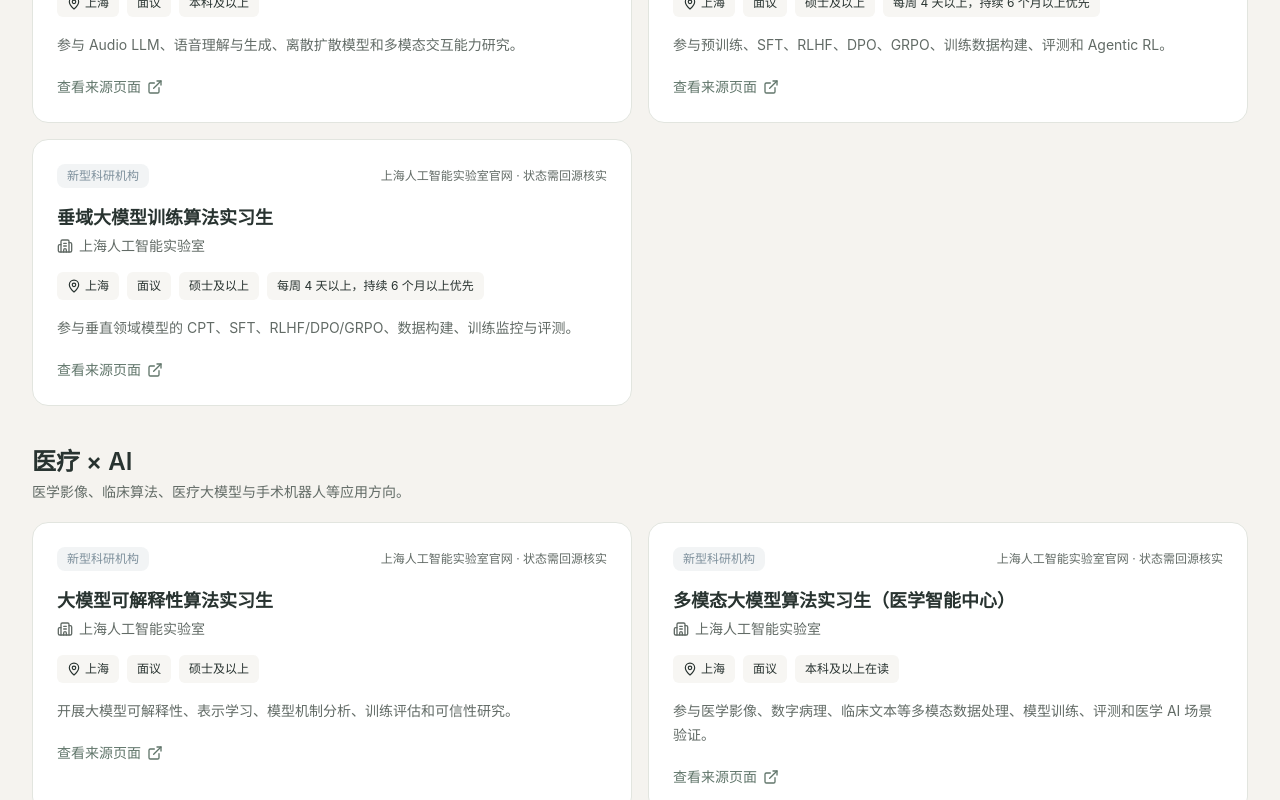
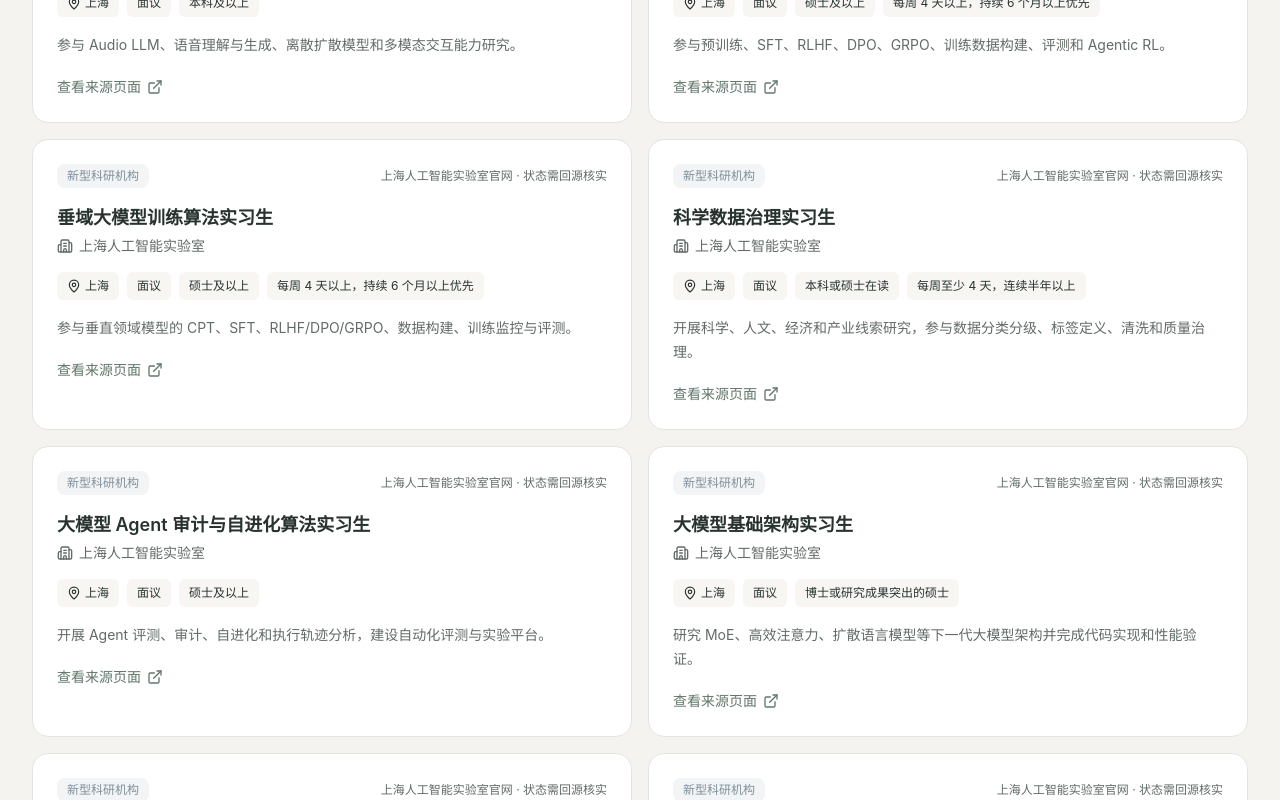
Before and after one commit to Xinyi-zhang-qian/jiaodian-careers, a Next.js app: page /internships in a window 1280 px wide. Shown: the part 1380-2180 px from the top of the page. Built offline with nearby package versions, Linux system fonts and the light colour scheme.

Commit message:
feat: expand verified internship sources

```diff
--- a/src/data/verified-internship-additions.ts
+++ b/src/data/verified-internship-additions.ts
@@ -98,4 +98,64 @@
     summary: '研究复杂工程任务中的规划、推理、工具学习、RAG、多智能体与评测，并推进算法工程实现。',
     sourceUrl: 'https://www.shlab.org.cn/joinus/detail/7674925567683250474?mode=campus&subject=7538649065812363566', capturedAt: '2026-10-15', sourceName: '上海人工智能实验室官网',
   },
+  {
+    id: 'shlab-network-security-data', track: 'philosophy_ethics', title: '网络安全数据研究实习生', organization: '上海人工智能实验室', organizationType: '新型科研机构', location: '上海', pay: '面议', education: '本科及以上在读',
+    summary: '研究软件、设备、网络协议漏洞，探索 LLM 在漏洞挖掘和自动化安全数据工具中的应用。', sourceUrl: 'https://www.shlab.org.cn/joinus/detail/7675929796249372974?jobFunction=&jobType=&keyword=&location=&mode=campus&subject=', capturedAt: '2026-10-15', sourceName: '上海人工智能实验室官网',
+  },
+  {
+    id: 'shlab-data-processing-analysis', track: 'humanities_tech', title: '数据处理与分析实习生', organization: '上海人工智能实验室', organizationType: '新型科研机构', location: '上海', pay: '面议', education: '本科及以上在读', cohort: '每周 4 天以上，连续 6 个月以上优先',
+    summary: '开发数据处理和可视化工具，参与大模型应用优化、数据分析和报告生成。', sourceUrl: 'https://www.shlab.org.cn/joinus/detail/7491665436037548324?mode=campus', capturedAt: '2026-10-15', sourceName: '上海人工智能实验室官网',
+  },
+  {
+    id: 'shlab-spanish-data-acceptance', track: 'humanities_tech', title: '西班牙语数据验收实习生', organization: '上海人工智能实验室', organizationType: '新型科研机构', location: '上海', pay: '面议', education: '硕士及以上在读',
+    summary: '参与西班牙语 AI 数据集建设、标签体系、抽样验收及语言和文化适配研究。', sourceUrl: 'https://www.shlab.org.cn/joinus/detail/7662330252471388443?jobFunction=&jobType=&keyword=&location=&mode=campus&subject=7527241317794023716', capturedAt: '2026-10-15', sourceName: '上海人工智能实验室官网',
+  },
+  {
+    id: 'shlab-ai-organic-synthesis', track: 'bio', title: 'AI×有机合成研究实习生', organization: '上海人工智能实验室', organizationType: '新型科研机构', location: '上海', pay: '面议', education: '硕士/博士在读', cohort: '每周至少 3 天，至少 3 个月',
+    summary: '以有机合成专业知识参与 AI 逆合成路线评估、错误归因、评价标准和系统迭代。', sourceUrl: 'https://www.shlab.org.cn/joinus/detail/7676111486607509806?jobFunction=&jobType=&keyword=&location=&mode=campus&subject=', capturedAt: '2026-10-15', sourceName: '上海人工智能实验室官网',
+  },
+  {
+    id: 'shlab-europe-regional-research', track: 'humanities_tech', title: '欧洲区域研究实习生', organization: '上海人工智能实验室', organizationType: '新型科研机构', location: '上海', pay: '面议', education: '硕士及以上在读',
+    summary: '参与多语种 AI 数据集、欧洲政治经济社会文化资料研究、知识体系和数据质量建设。', sourceUrl: 'https://www.shlab.org.cn/joinus/detail/7676090704138193161?jobFunction=&jobType=&keyword=&location=&mode=campus&subject=', capturedAt: '2026-10-15', sourceName: '上海人工智能实验室官网',
+  },
+  {
+    id: 'shlab-bio-data-solution', track: 'bio', title: '数据解决方案实习生（生化方向）', organization: '上海人工智能实验室', organizationType: '新型科研机构', location: '上海', pay: '面议', education: '本科及以上在读', cohort: '至少 4 个月，每周 4 天以上',
+    summary: '参与 AI 训练数据项目需求分析、方案设计、交付验收和生物化学数据解决方案。', sourceUrl: 'https://www.shlab.org.cn/joinus/detail/7585224069155916074?jobFunction=&jobType=&keyword=&location=&mode=campus&subject=', capturedAt: '2026-10-15', sourceName: '上海人工智能实验室官网',
+  },
+  {
+    id: 'shlab-science-data-governance-verified', track: 'ai4s', title: '科学数据治理实习生', organization: '上海人工智能实验室', organizationType: '新型科研机构', location: '上海', pay: '面议', education: '本科或硕士在读', cohort: '每周至少 4 天，连续半年以上',
+    summary: '开展科学、人文、经济和产业线索研究，参与数据分类分级、标签定义、清洗和质量治理。', sourceUrl: 'https://www.shlab.org.cn/joinus/detail/7686361384142162212?jobFunction=&jobType=&keyword=&location=&mode=campus&subject=', capturedAt: '2026-10-15', sourceName: '上海人工智能实验室官网',
+  },
+  {
+    id: 'shlab-ai4-frontier-life-science', track: 'bio', title: 'AI4前沿科学实习生（生命科学方向）', organization: '上海人工智能实验室', organizationType: '新型科研机构', location: '上海', pay: '面议', education: '研究生及以上在读', cohort: '至少 4 个月，每周 4 天以上',
+    summary: '追踪生命科学前沿，整理生命科学数据，利用 AI 模型进行处理分析并支持业务决策。', sourceUrl: 'https://www.shlab.org.cn/joinus/detail/7694550208227543350?jobFunction=&jobType=&keyword=&location=&mode=campus&subject=', capturedAt: '2026-10-15', sourceName: '上海人工智能实验室官网',
+  },
+  {
+    id: 'shlab-data-management', track: 'humanities_tech', title: 'AI 数据管理实习生', organization: '上海人工智能实验室', organizationType: '新型科研机构', location: '上海', pay: '面议', education: '本科及以上在读', cohort: '至少 4 个月，每周 4 天以上',
+    summary: '参与多模态 AI 训练数据的需求拆解、SOP、供应商交付、质量验收和项目协同。', sourceUrl: 'https://www.shlab.org.cn/joinus/detail/7673323212219107635?jobFunction=&jobType=&keyword=&location=&mode=campus&subject=7619221867426433326', capturedAt: '2026-10-15', sourceName: '上海人工智能实验室官网',
+  },
+  {
+    id: 'shlab-agent-self-evolution', track: 'ai4s', title: '大模型 Agent 审计与自进化算法实习生', organization: '上海人工智能实验室', organizationType: '新型科研机构', location: '上海', pay: '面议', education: '硕士及以上',
+    summary: '开展 Agent 评测、审计、自进化和执行轨迹分析，建设自动化评测与实验平台。', sourceUrl: 'https://www.shlab.org.cn/joinus/detail/7675616474254412095?jobFunction=&jobType=&keyword=&location=&mode=campus&subject=', capturedAt: '2026-10-15', sourceName: '上海人工智能实验室官网',
+  },
+  {
+    id: 'shlab-model-architecture', track: 'ai4s', title: '大模型基础架构实习生', organization: '上海人工智能实验室', organizationType: '新型科研机构', location: '上海', pay: '面议', education: '博士或研究成果突出的硕士',
+    summary: '研究 MoE、高效注意力、扩散语言模型等下一代大模型架构并完成代码实现和性能验证。', sourceUrl: 'https://www.shlab.org.cn/joinus/detail/7630823381143259443?mode=campus&subject=7619221867426433326', capturedAt: '2026-10-15', sourceName: '上海人工智能实验室官网',
+  },
+  {
+    id: 'shlab-evaluation-algorithm', track: 'ai4s', title: '大模型评测算法实习生', organization: '上海人工智能实验室', organizationType: '新型科研机构', location: '上海', pay: '面议', education: '硕士及以上',
+    summary: '构建 LLM 与 Agent 评测体系、Benchmark、任务环境和自动化评测策略。', sourceUrl: 'https://www.shlab.org.cn/joinus/detail/7631192202148088118?jobFunction=&jobType=&keyword=&location=&mode=campus&subject=7619221867426433326', capturedAt: '2026-10-15', sourceName: '上海人工智能实验室官网',
+  },
+  {
+    id: 'shlab-medical-agent-audit', track: 'medical', title: '大模型 Agent 审计与自进化算法实习生（医学智能中心）', organization: '上海人工智能实验室', organizationType: '新型科研机构', location: '上海', pay: '面议', education: '硕士及以上',
+    summary: '面向医学智能场景开展 Agent 评测、审计、轨迹采集、自动化评测和自进化研究。', sourceUrl: 'https://www.shlab.org.cn/joinus/detail/7675616474254412095?jobFunction=&jobType=&keyword=&location=&mode=campus&subject=', capturedAt: '2026-10-15', sourceName: '上海人工智能实验室官网',
+  },
+  {
+    id: 'shlab-hr-compensation', track: 'humanities_tech', title: '人力资源薪酬实习生', organization: '上海人工智能实验室', organizationType: '新型科研机构', location: '上海', pay: '面议', education: '研究生在读优先', cohort: '每周 4 天以上，连续 6 个月以上优先',
+    summary: '协助薪酬数据、考勤核验、薪酬系统测试、社保公积金运营和薪酬调研分析。', sourceUrl: 'https://www.shlab.org.cn/joinus/detail/7690954936024647972?jobFunction=&jobType=&keyword=&location=&mode=campus&subject=7527241317794023716', capturedAt: '2026-10-15', sourceName: '上海人工智能实验室官网',
+  },
+  {
+    id: 'shlab-ai-agent-training', track: 'ai4s', title: '大模型算法实习生（AI Agent 方向）', organization: '上海人工智能实验室', organizationType: '新型科研机构', location: '上海', pay: '面议', education: '本科及以上在读', cohort: '每周至少 4 天，连续 4 个月以上',
+    summary: '参与科学领域 Agent 任务轨迹、数据集、Benchmark、训练环境及长程后训练算法建设。', sourceUrl: 'https://www.shlab.org.cn/joinus/detail/7688979700371507519?mode=campus', capturedAt: '2026-10-15', sourceName: '上海人工智能实验室官网',
+  },
 ];
```
